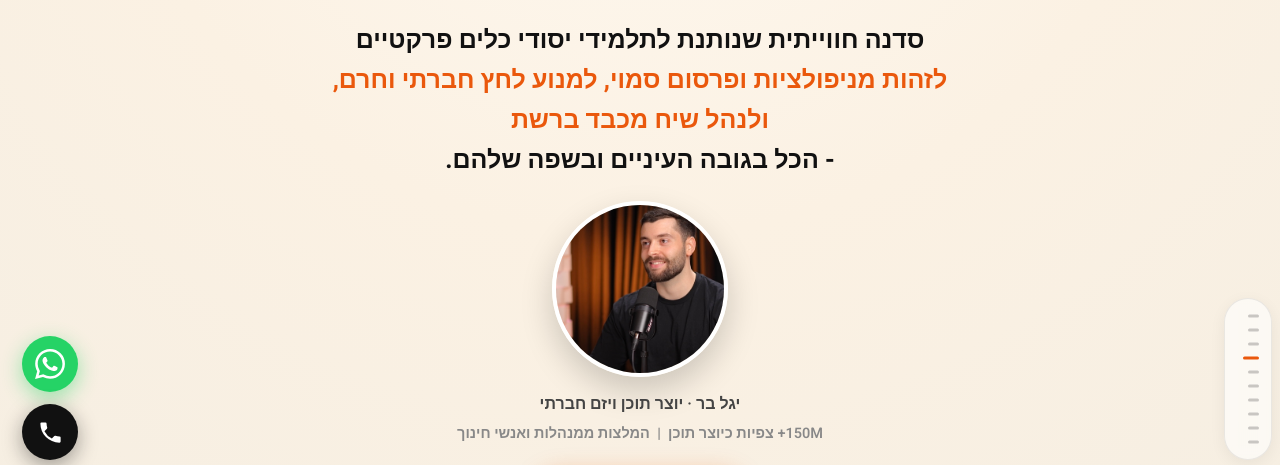
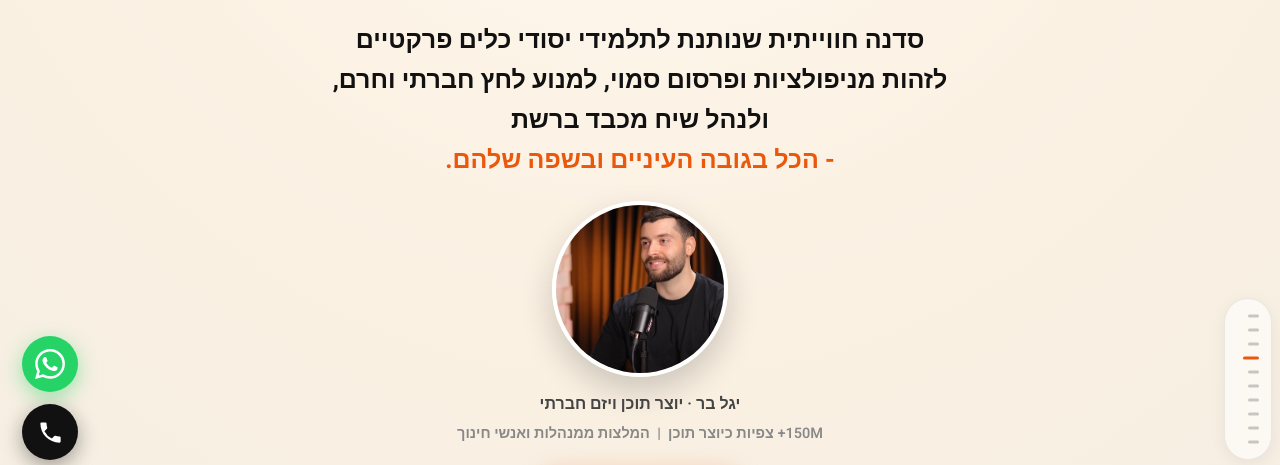
Before and after one commit to yagelbaracademy-web/kids-workshop-landing, a plain HTML site: page preview/index.html in a window 1280 px wide. Shown: the part 318-783 px from the top of the page. Drawn offline with Linux system fonts and the light colour scheme.

Commit message:
Flip highlight: skills clause black, closing line orange

```diff
--- a/preview/index.html
+++ b/preview/index.html
@@ -490,7 +490,7 @@
     <h1>מה שקורה לילדים ברשת, לא נשאר שם.<br><span class="accent">זה מגיע לבית, לרחוב, לבית הספר.</span></h1>
     <div class="hero-divider"></div>
     <p class="hero-promise">
-      סדנה חווייתית שנותנת לתלמידי יסודי כלים פרקטיים<br class="br-mobile"> <strong>לזהות מניפולציות ופרסום סמוי, למנוע לחץ חברתי וחרם,<br> ולנהל שיח מכבד ברשת</strong><br> - הכל בגובה העיניים ובשפה שלהם.
+      סדנה חווייתית שנותנת לתלמידי יסודי כלים פרקטיים<br class="br-mobile"> לזהות מניפולציות ופרסום סמוי, למנוע לחץ חברתי וחרם,<br> ולנהל שיח מכבד ברשת<br> <strong>- הכל בגובה העיניים ובשפה שלהם.</strong>
     </p>
     <div class="hero-byline">
       <div class="hero-byline-photo"><img src="images/yagel-podcast.jpg" alt="יגל בר"></div>
```
